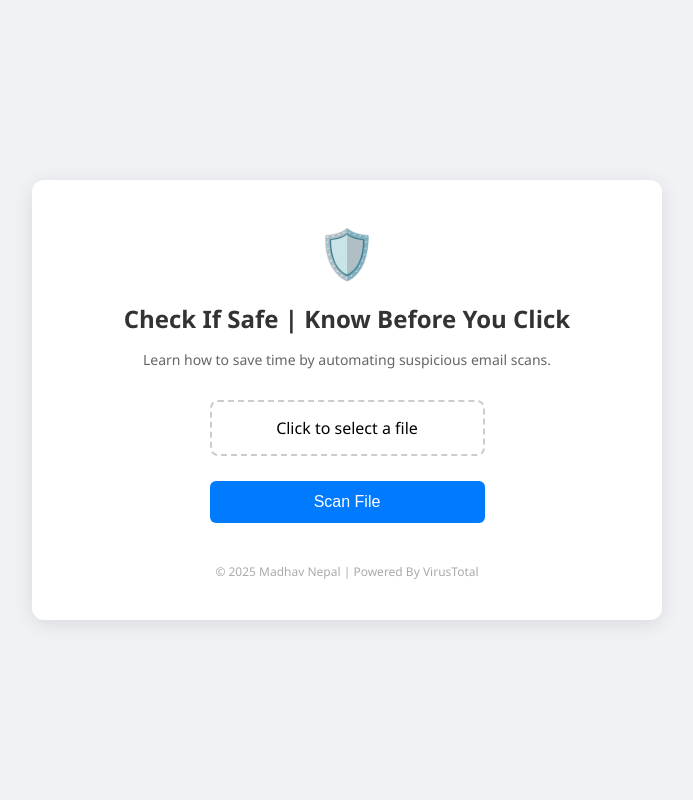
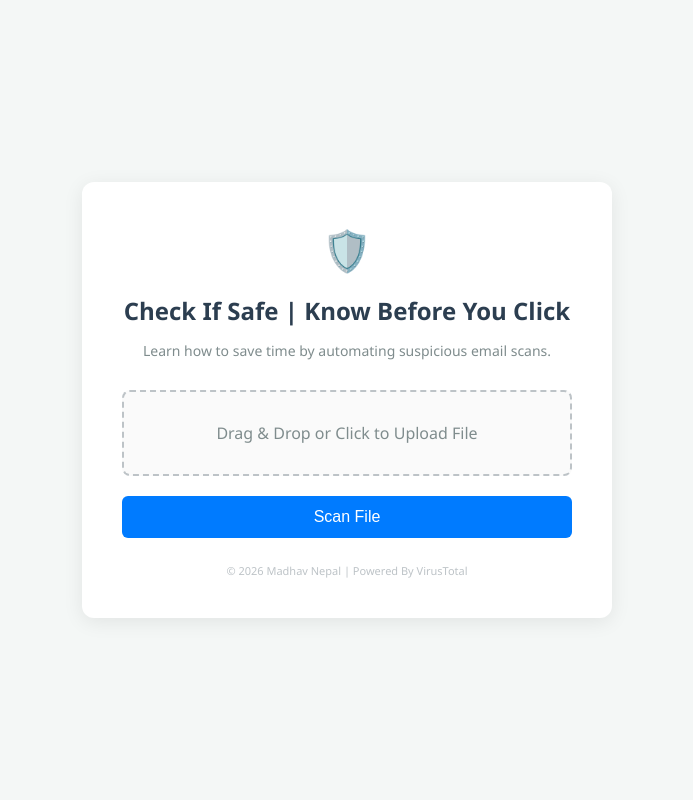
Before and after one commit to madhav-nepal/check-if-safe, a Flask app: page / in a window 1280 px wide. Shown: the whole page, without its empty margins (293-986 px from the left). Run offline with Flask 3, Linux system fonts and the light colour scheme.

Commit message:
Update index.html

```diff
--- a/templates/index.html
+++ b/templates/index.html
@@ -3,61 +3,122 @@
 <head>
     <meta charset="UTF-8">
     <meta name="viewport" content="width=device-width, initial-scale=1.0">
-    <title>Check If Safe | Know Before You Click</title>
+    <title>Check If Safe | Email Security Scanner</title>
     <style>
-        body { font-family: 'Segoe UI', sans-serif; background-color: #f0f2f5; display: flex; justify-content: center; align-items: center; height: 100vh; margin: 0; }
+        body {
+            font-family: 'Segoe UI', Tahoma, Geneva, Verdana, sans-serif;
+            background-color: #f4f7f6;
+            display: flex;
+            justify-content: center;
+            align-items: center;
+            height: 100vh;
+            margin: 0;
+            color: #333;
+        }
+        .container {
+            background: white;
+            padding: 40px;
+            border-radius: 12px;
+            box-shadow: 0 4px 20px rgba(0,0,0,0.08);
+            text-align: center;
+            max-width: 450px;
+            width: 90%;
+        }
+        h1 {
+            color: #2c3e50;
+            margin-bottom: 10px;
+            font-size: 24px;
+        }
+        p.subtitle {
+            color: #7f8c8d;
+            font-size: 14px;
+            margin-bottom: 30px;
+        }
+        .upload-area {
+            border: 2px dashed #bdc3c7;
+            border-radius: 8px;
+            padding: 30px 20px;
+            cursor: pointer;
+            transition: all 0.3s ease;
+            position: relative;
+            background: #fafafa;
+        }
+        .upload-area:hover {
+            border-color: #3498db;
+            background: #ecf0f1;
+        }
+        input[type="file"] {
+            position: absolute;
+            width: 100%;
+            height: 100%;
+            top: 0;
+            left: 0;
+            opacity: 0;
+            cursor: pointer;
+        }
+        .file-label {
+            font-size: 16px;
+            color: #7f8c8d;
 
-        /* 1. MAIN BOX: Reduced from 600px to 550px */
-        .upload-box { background: white; padding: 40px; border-radius: 12px; box-shadow: 0 4px 20px rgba(0,0,0,0.1); text-align: center; width: 550px; }
-
-        .main-icon { font-size: 48px; display: block; margin-bottom: 10px; }
-
-        h1 { margin-bottom: 10px; color: #333; font-size: 24px; white-space: nowrap; }
-        p.subtitle { color: #666; margin-bottom: 30px; font-size: 14px; line-height: 1.5; }
-
-        /* 2. UPLOAD AREA: Width set to 50% to match button, and Centered */
-        .file-drop-area {
-            border: 2px dashed #ccc;
-            padding: 15px;
-            border-radius: 8px;
-            margin: 20px auto 25px auto; /* Centered */
-            transition: 0.3s;
+            /* TRUNCATE LONG FILENAMES */
+            white-space: nowrap;
+            overflow: hidden;
+            text-overflow: ellipsis;
+            max-width: 100%;
+            display: block;
+        }
+        .btn-scan {
+            background-color: #007bff;
+            color: white;
+            border: none;
+            padding: 12px 30px;
+            border-radius: 6px;
+            font-size: 16px;
             cursor: pointer;
-            display: block;
-            width: 50%; /* Matches button width */
-            box-sizing: border-box; /* Ensures padding doesn't make it wider than 50% */
+            margin-top: 20px;
+            width: 100%;
+            transition: background 0.3s;
         }
-        .file-drop-area:hover { border-color: #007bff; background-color: #f8f9fa; }
-
-        input[type="file"] { display: none; }
-
-        /* SCAN BUTTON */
-        .btn { background-color: #007bff; color: white; border: none; padding: 12px 0; border-radius: 6px; cursor: pointer; font-size: 16px; width: 50%; margin: 0 auto; display: block; transition: background 0.3s; }
-        .btn:hover { background-color: #0056b3; }
-
-        .footer { margin-top: 40px; font-size: 12px; color: #aaa; }
+        .btn-scan:hover {
+            background-color: #0056b3;
+        }
+        .footer {
+            margin-top: 25px;
+            font-size: 11px;
+            color: #bdc3c7;
+        }
+        .icon {
+            font-size: 40px;
+            color: #3498db;
+            margin-bottom: 15px;
+        }
     </style>
+    <script>
+        function updateFileName(input) {
+            var fileName = input.files[0].name;
+            document.getElementById('file-label').innerText = fileName;
+        }
+    </script>
 </head>
 <body>
-    <div class="upload-box">
-        <span class="main-icon">🛡️</span>
 
+    <div class="container">
+        <div class="icon">🛡️</div>
         <h1>Check If Safe | Know Before You Click</h1>
-
         <p class="subtitle">Learn how to save time by automating suspicious email scans.</p>
 
         <form action="/" method="post" enctype="multipart/form-data">
-            <label class="file-drop-area">
-                <span id="file-label">Click to select a file</span>
-                <input type="file" name="file" id="file" required onchange="document.getElementById('file-label').innerText = this.files[0].name">
-            </label>
-
-            <button type="submit" class="btn">Scan File</button>
+            <div class="upload-area">
+                <input type="file" name="file" required onchange="updateFileName(this)">
+                <div class="file-label" id="file-label">Drag & Drop or Click to Upload File</div>
+            </div>
+            <button type="submit" class="btn-scan">Scan File</button>
         </form>
 
         <div class="footer">
-            &copy; 2025 Madhav Nepal | Powered By VirusTotal
+            &copy; 2026 Madhav Nepal | Powered By VirusTotal
         </div>
     </div>
+
 </body>
 </html>
```
